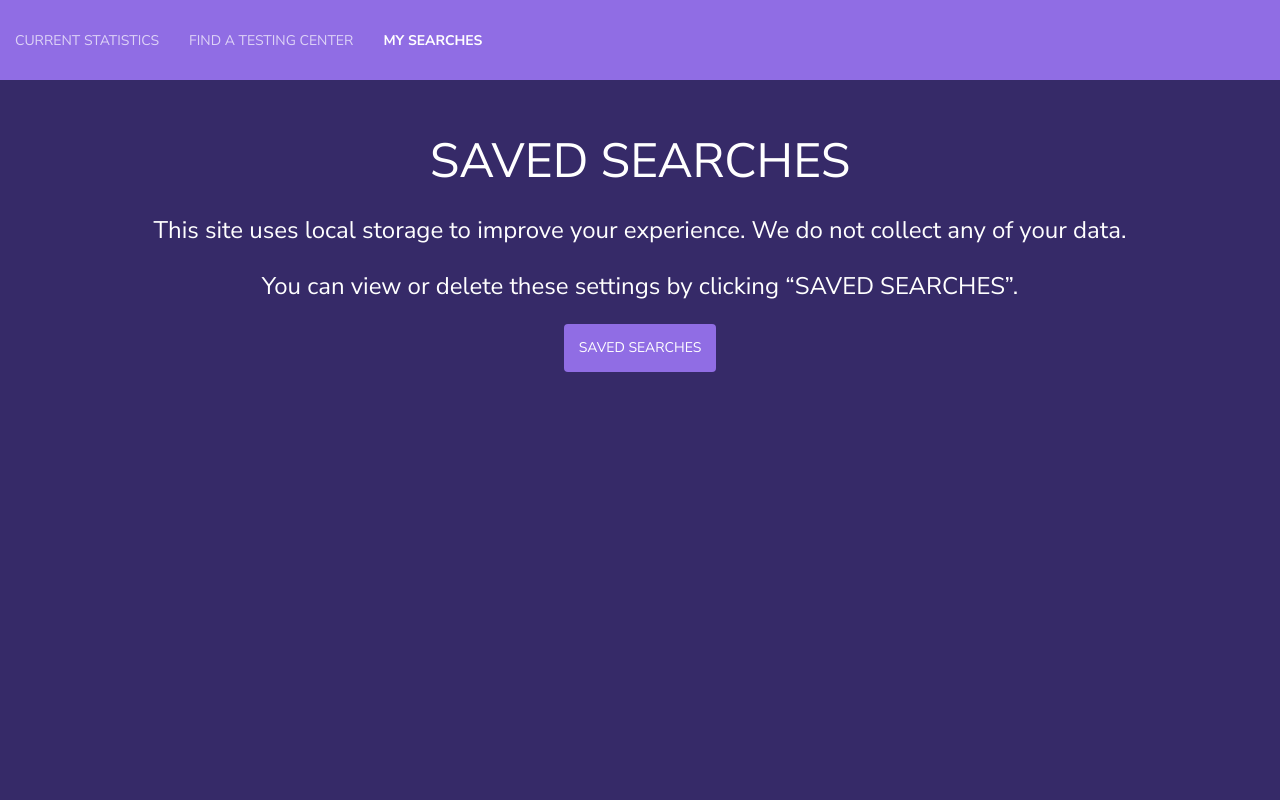
After one commit to tedpedersen/group-project-uc-berkeley, a PHP site: page /saved-searches.html in a window 1280 px wide. The commit adds this page. Run offline with PHP 8.4, Linux system fonts and the light colour scheme; some libraries are stand-ins or nearby versions.

Commit message:
creating seperate pages for each flow, creating navigation

```diff
--- a/assets/css/styles.css
+++ b/assets/css/styles.css
@@ -203,3 +203,20 @@ padding: 6px 12px;
 .uk-search .uk-search-icon{
     right: 20px;
 }
+
+
+.uk-navbar-container:not(.uk-navbar-transparent) {
+    background-color: #906DE4;
+}
+.uk-navbar-container:not(.uk-navbar-transparent) ul li a{
+    font-family: 'Nunito Sans', sans-serif;
+
+    color: #fff;
+    font-weight: 400;
+    opacity: .7;
+
+}
+ ul.uk-navbar-nav li.uk-active a{
+    font-weight: 700;
+    opacity: 1;
+}
--- a/assets/js/script.js
+++ b/assets/js/script.js
@@ -1,14 +1,15 @@
 // clicking intro buttons scrolls to stats and map
 function scrollToStats(div){
     $('html, body').animate({
-        scrollTop: $("#stats").offset().top
+        scrollTop: $("#stats").offset().top + -75
 },500);
 }
-function scrollToMap(div){
-    $('html, body').animate({
-        scrollTop: $("#pac-card").offset().top
+function scrollToSaved(div){
+  $('html, body').animate({
+      scrollTop: $("#prefs").offset().top + -75
 },500);
 }
+
 
 //for typeahead
 
--- /dev/null
+++ b/saved-searches.html
@@ -0,0 +1,57 @@
+<!DOCTYPE html>
+<html>
+  <head>
+    <title>COVID-19 DATAHUB</title>
+    <meta name="viewport" content="initial-scale=1.0, user-scalable=no">
+    <meta charset="utf-8">
+    <link href="https://fonts.googleapis.com/css2?family=Nunito+Sans:wght@400;700;900&display=swap" rel="stylesheet">
+
+    <link rel="stylesheet" href="assets/css/uikit.min.css" />
+    <script src="https://cdnjs.cloudflare.com/ajax/libs/jquery/3.5.1/jquery.min.js" integrity="sha256-9/aliU8dGd2tb6OSsuzixeV4y/faTqgFtohetphbbj0=" crossorigin="anonymous"></script>
+    <script src="https://cdn.jsdelivr.net/npm/uikit@3.5.4/dist/js/uikit.min.js"></script>
+    <script src="assets/js/uikit-icons.min.js"></script>
+    <link href="assets/css/styles.css" rel="stylesheet">
+
+  </head>
+  <body style="background-color:#362A68;">
+    <div uk-sticky>
+      <nav class="uk-navbar-container uk-navbar" uk-navbar>
+        <div class="uk-navbar-left">
+            <ul class="uk-navbar-nav">
+                <li id="homeLink"><a href="index.html">Current Statistics</a></li>
+                <li><a href="testing-centers.html">Find A Testing Center</a></li>
+                <li class="uk-active"><a href="#" id="searchesLink">My Searches</a></li>
+            </ul>
+        </div>
+    </nav>
+    </div>
+
+
+
+
+    <div class="uk-cover-container centered prefs" id="prefs">
+        <h2>SAVED SEARCHES</h2>
+        <p>This site uses local storage to improve your
+          experience. We do not collect any of your
+          data.</p> <p>You can view or delete these settings
+          by clicking “SAVED SEARCHES”.</p>
+          <button uk-toggle="target: #my-id" class="uk-button uk-button-default" type="button">SAVED SEARCHES</button>
+
+        <!-- This is the modal -->
+        <div id="my-id" uk-modal>
+            <div class="uk-modal-dialog uk-modal-body">
+                <h2 class="uk-modal-title">SAVED SEARCHES</h2>
+                <p>Here we will display user searches stored in local storage.</p>
+                <p><a class="uk-link-muted" href="#">Delete My Saved Searches</a></p>
+                <button class="uk-modal-close uk-button uk-button-default" type="button">Close</button>
+            </div>
+        </div>
+    </div>
+    <!-- end user prefs -->
+
+
+
+    <!-- our custom script -->
+    <script src="assets/js/script.js"></script>
+  </body>
+</html>
```
Also changed, not shown: index.html (+12 -57 lines), testing-centers.html (added, +74 -0 lines).
